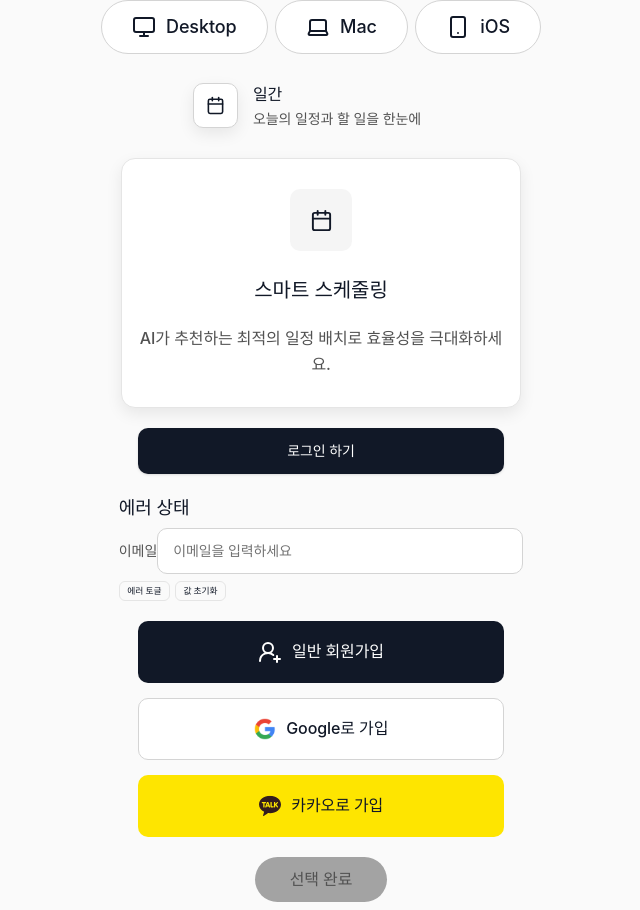
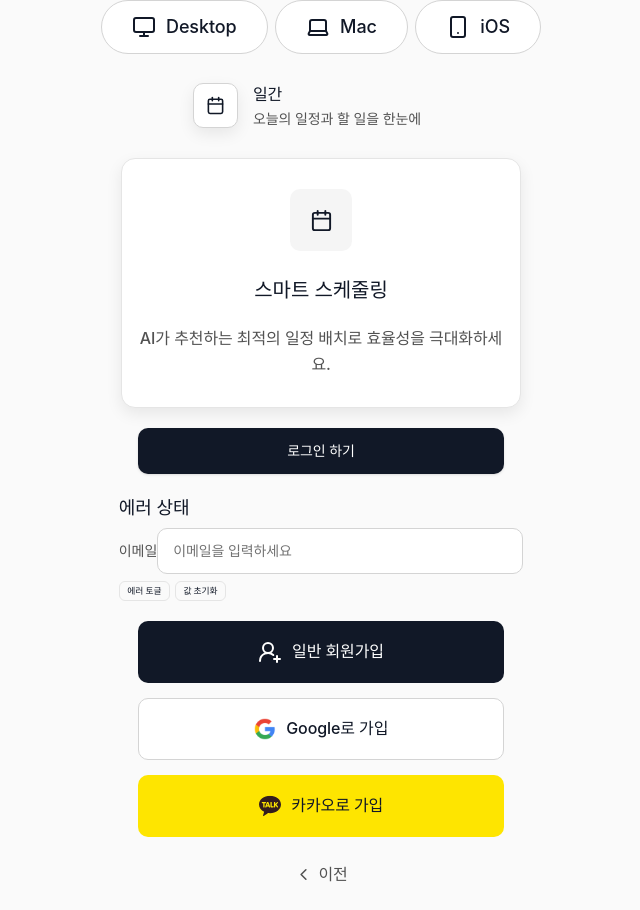
Before and after one commit to leeunduck/Custom-Daily-Planner, a Next.js app: page / in a window 1280 px wide. Shown: the top 910 px of the page, without its empty margins (319-959 px from the left). Built offline with nearby package versions, Linux system fonts and the light colour scheme; no server answers.

Commit message:
CDP-161 feat✨ (button): back button 컴포넌트 추가 및 사용화

```diff
--- a/src/app/(marketing)/page.tsx
+++ b/src/app/(marketing)/page.tsx
@@ -1,6 +1,7 @@
 "use client";
 
 import { SignupGroupButton } from "@/components/SiginupGroupButton";
+import { BackButton } from "@/shared/BackButton";
 import { Button } from "@/shared/button";
 import { FeatureButton } from "@/shared/FeatureButton";
 import { Icon } from "@/shared/Icon";
@@ -104,6 +105,8 @@ export default function Home() {
 
       <SignupGroupButton />
 
+      <BackButton>이전</BackButton>
+
       <Button
         preset="cta"
         disabled={!isReady} // false면 활성, true면 비활성
--- /dev/null
+++ b/src/shared/BackButton.tsx
@@ -0,0 +1,21 @@
+"use client";
+
+import { Button } from "@/shared/button";
+import { Icon } from "@/shared/Icon";
+import type { ButtonProps } from "@/types/button";
+import * as React from "react";
+
+type BackOnlyProps = Omit<Extract<ButtonProps, { preset: "back" }>, "preset">;
+
+export const BackButton = React.forwardRef<HTMLButtonElement, BackOnlyProps>(
+  ({ children = "이전", ...rest }, ref) => {
+    return (
+      <Button ref={ref} preset="back" {...rest}>
+        <Icon name="chevronleft" size={19} />
+        <span>{children}</span>
+      </Button>
+    );
+  },
+);
+
+BackButton.displayName = "BackButton";
--- a/src/shared/Icon.registry.ts
+++ b/src/shared/Icon.registry.ts
@@ -8,6 +8,7 @@ import {
   CalendarRange,
   Check,
   CheckSquare,
+  ChevronLeft,
   Clock,
   Eye,
   EyeOff,
@@ -57,6 +58,7 @@ export const icons = {
   calendarDays: CalendarDays,
   calendarRange: CalendarRange,
   checkSquare: CheckSquare,
+  chevronleft: ChevronLeft,
   stickyNote: StickyNote,
   rotateCcw: RotateCcw,
   bell: Bell,
--- a/src/shared/button.tsx
+++ b/src/shared/button.tsx
@@ -82,7 +82,6 @@ function computePlan(props: ButtonProps) {
     const native = omitKeys(props, [
       "preset",
       "disabled",
-      "fullWidth",
       "className",
       "asChild",
       "children",
@@ -90,7 +89,26 @@ function computePlan(props: ButtonProps) {
     return { asChild, className, children, classes, native };
   }
 
-  // 5️⃣ Auth (기본)
+  // 5️⃣ Back
+  if (props.preset === "back") {
+    const size = props.size ?? "md";
+    const tone = props.tone ?? "default";
+    const underline = props.underline ?? false;
+
+    const classes = getButtonClasses("back", { size, tone, underline });
+    const native = omitKeys(props, [
+      "preset",
+      "size",
+      "tone",
+      "underline",
+      "className",
+      "asChild",
+      "children",
+    ] as const);
+    return { asChild, className, children, classes, native };
+  }
+
+  // 6️⃣ Auth (기본)
   const color = props.color ?? "black";
   const classes = getButtonClasses("auth", { color });
   const native = omitKeys(props, ["preset", "color", "className", "asChild", "children"] as const);
```
